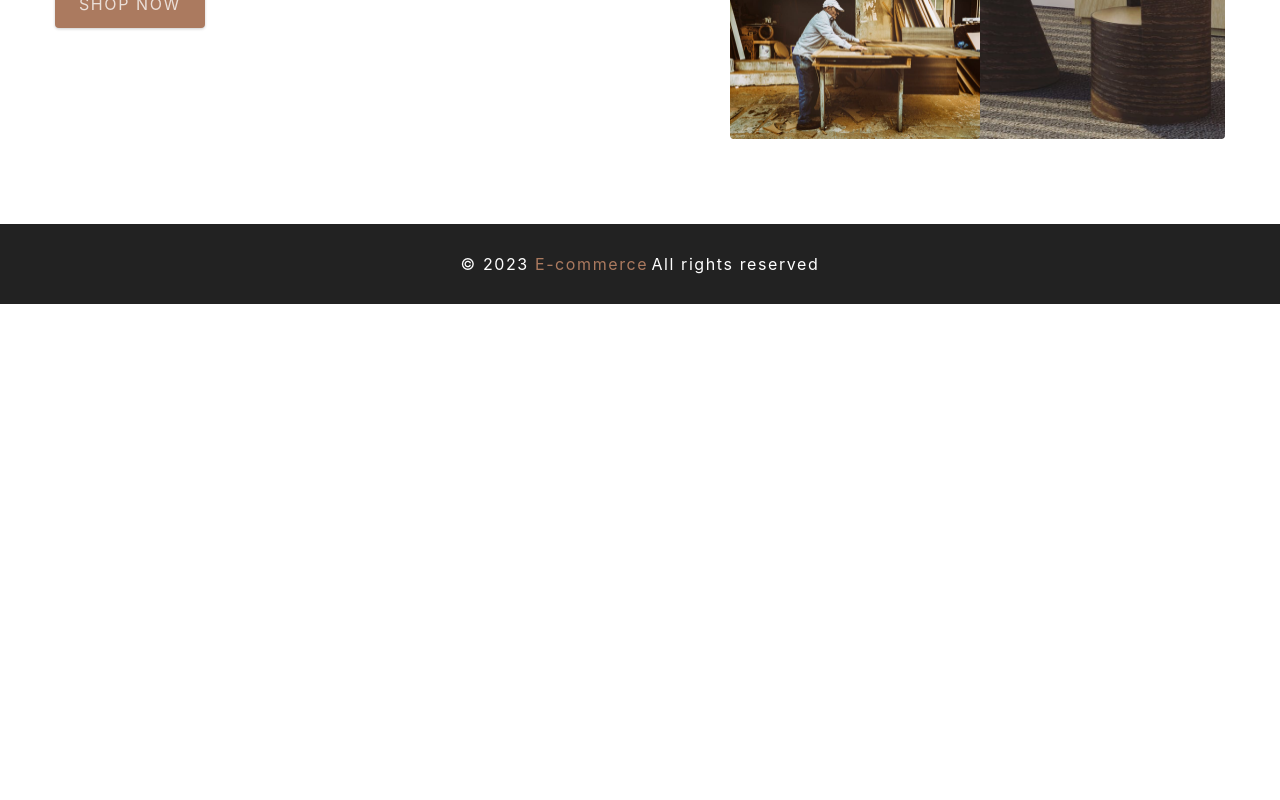
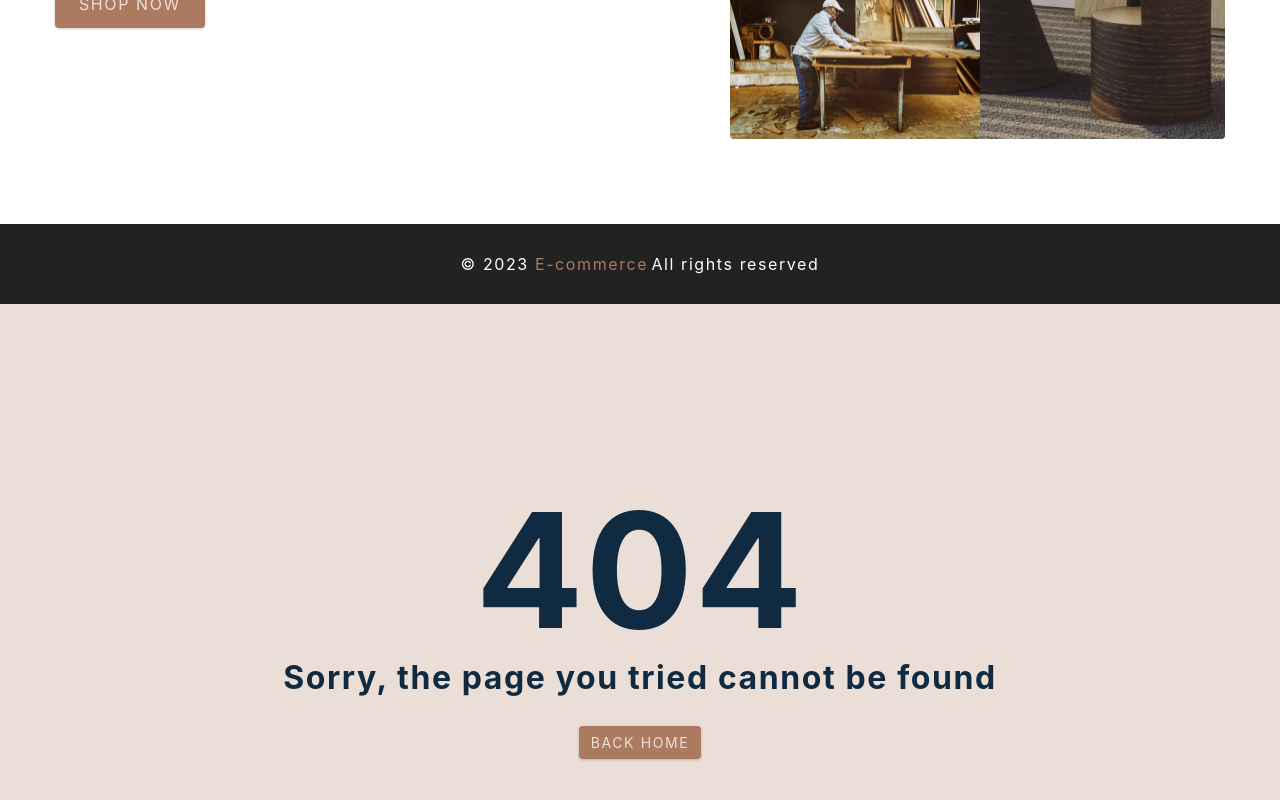
Before and after one commit to hammadkk/Ecommerce_Site, a React (Create React App) app: page /error in a window 1280 px wide. Shown: the part 576-1376 px from the top of the page. Before the commit the page ends 880 px from the top, so only its background shows below. Built offline with nearby package versions, Linux system fonts and the light colour scheme.

Commit message:
Added routes and Error page

```diff
--- a/src/App.js
+++ b/src/App.js
@@ -1,8 +1,9 @@
 import React from "react";
-import { BrowserRouter as Router } from "react-router-dom";
+import { BrowserRouter as Router, Routes, Route } from "react-router-dom";
 import Navbar from "./components/Navbar";
 import Hero from "./components/Hero";
 import Footer from "./components/Footer";
+import ErrorPage from "./Pages/ErrorPage";
 
 function App() {
   return (
@@ -10,6 +11,9 @@ function App() {
       <Navbar />
       <Hero />
       <Footer />
+      <Routes>
+        <Route path="error" element={<ErrorPage />} />
+      </Routes>
     </Router>
   );
 }
--- /dev/null
+++ b/src/Pages/ErrorPage.js
@@ -0,0 +1,33 @@
+import React from 'react'
+import styled from 'styled-components'
+import { Link } from 'react-router-dom'
+const ErrorPage = () => {
+  return (
+    <Wrapper className='page-100'>
+      <section>
+        <h1>404</h1>
+        <h3>Sorry, the page you tried cannot be found</h3>
+        <Link to='/' className='btn'>
+          back home
+        </Link>
+      </section>
+    </Wrapper>
+  )
+}
+
+const Wrapper = styled.main`
+  background: var(--clr-primary-10);
+  display: flex;
+  justify-content: center;
+  align-items: center;
+  text-align: center;
+  h1 {
+    font-size: 10rem;
+  }
+  h3 {
+    text-transform: none;
+    margin-bottom: 2rem;
+  }
+`
+
+export default ErrorPage
```
Also changed, not shown: src/components/Error.js (added, +10 -0 lines).
